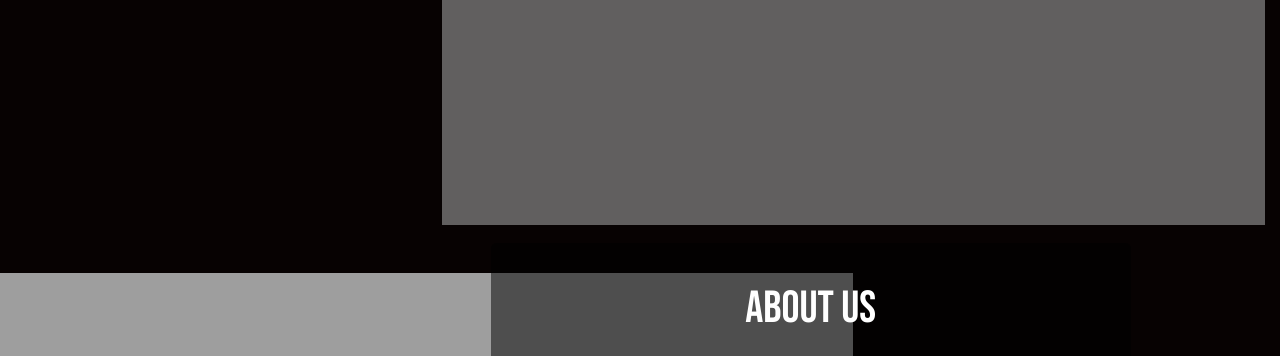
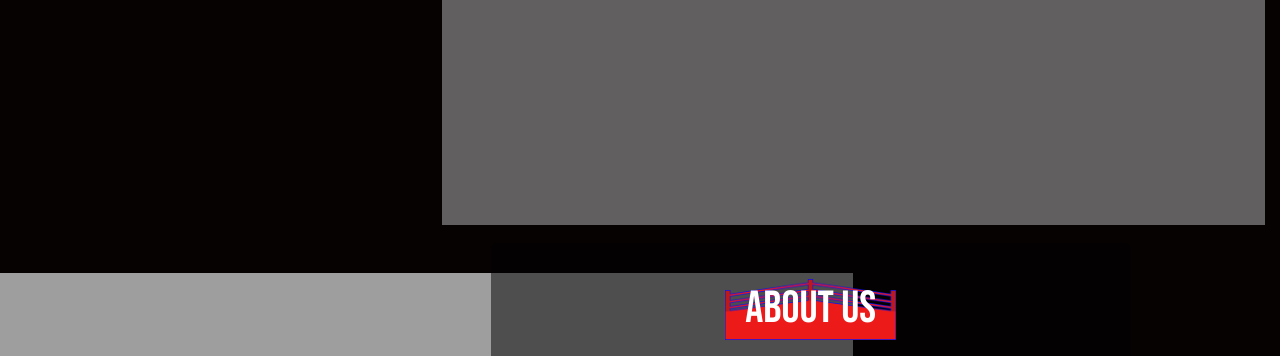
Before and after one commit to BigSmoof/ComodusBoxingClub, a plain HTML site: page index.html in a window 1280 px wide. Shown: the part 522-878 px from the top of the page. Drawn offline with nearby package versions, Linux system fonts and the light colour scheme; the site is published under a folder, as on GitHub Pages, so addresses that start at the root find nothing.

Commit message:
added dots so images show on git pages

```diff
--- a/style.css
+++ b/style.css
@@ -206,7 +206,7 @@ body {
 /* ========================== ABOUT US ============================== */
 
 .title-wrapper .section-title {
-    background: url('/static/images/title-bg.png') no-repeat center;
+    background: url('./static/images/title-bg.png') no-repeat center;
     background-size: contain; /* Adjusts the background size to match the title */
     display: inline-block;
     object-position: center;
@@ -468,7 +468,7 @@ body {
 /*================================= CLASSES ======================================*/
 
 .section-title {
-    background: url('/static/images/title-bg.png') no-repeat center center;
+    background: url('./static/images/title-bg.png') no-repeat center center;
     background-size: contain;
     display: inline-block;
     padding: 10px 30px;
@@ -560,7 +560,7 @@ body {
 /*================================ MEMBERSHIPS ================================*/
 
 .section-title-membership {
-    background: url('/static/images/title-bg.png') no-repeat center center;
+    background: url('./static/images/title-bg.png') no-repeat center center;
     background-size: contain;
     display: inline-block;
     padding: 10px 30px;
```
